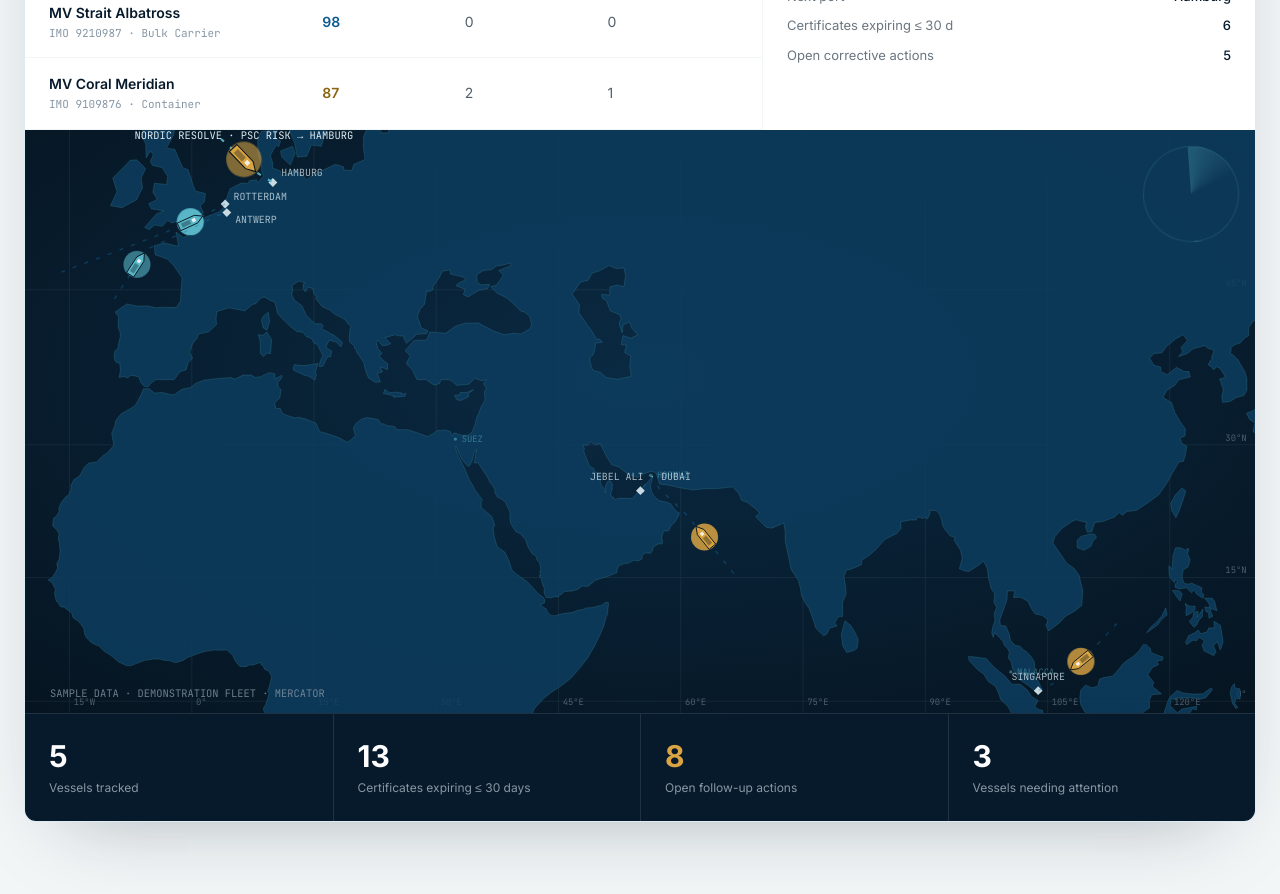
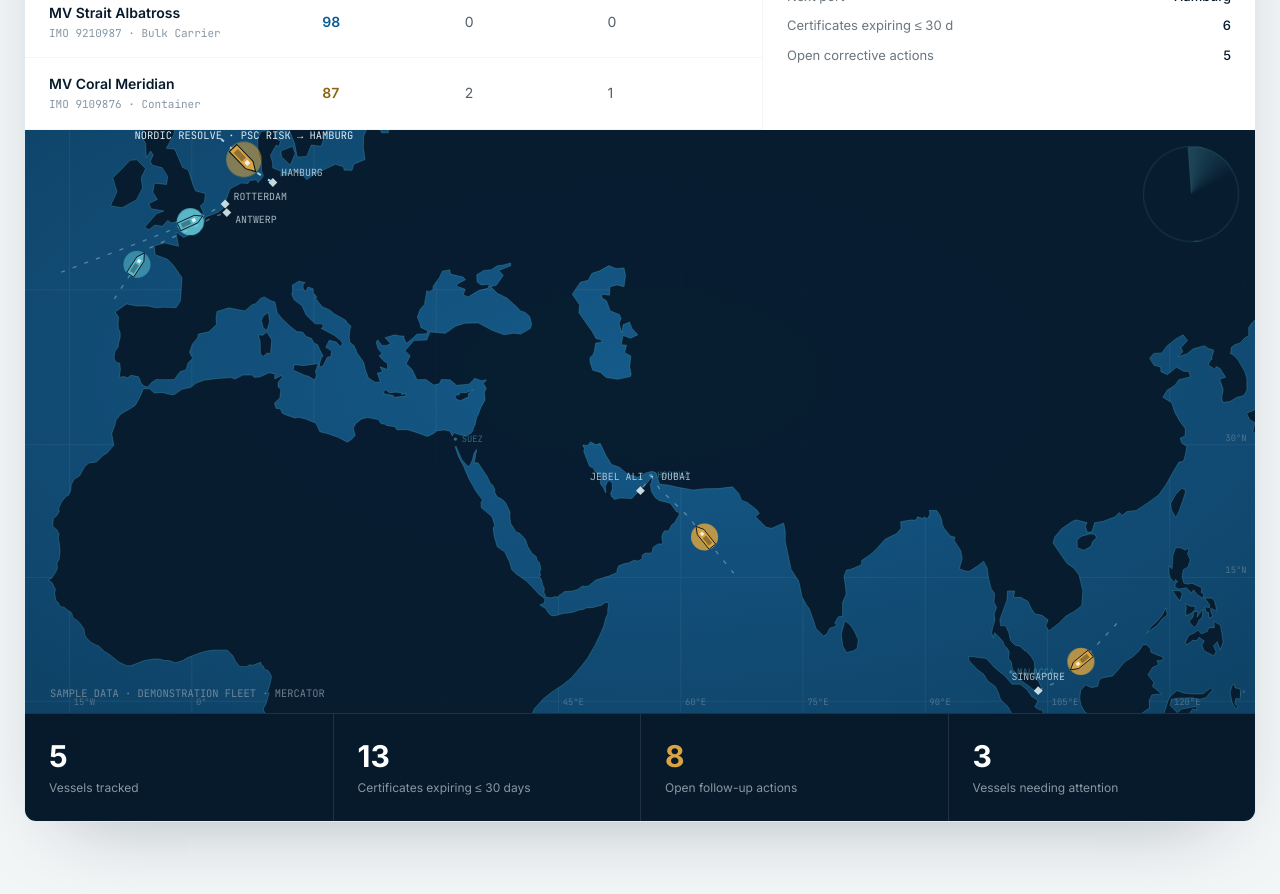
Before and after one commit to Mianmalol/matsu-site, a React (Vite) app: page / in a window 1280 px wide. Shown: the part 4500-5394 px from the top of the page. Built offline with nearby package versions, Linux system fonts and the light colour scheme.

Commit message:
Fleet chart: swap palette — lighter water, darker land
Land was lighter than the sea and read ambiguously; now water uses a
lighter ocean gradient and land the dark navy, with route strokes
brightened to hold contrast.

Co-Authored-By: Claude Fable 5 <noreply@anthropic.com>

```diff
--- a/src/sections/CommandDeck.tsx
+++ b/src/sections/CommandDeck.tsx
@@ -101,8 +101,8 @@ function FleetMap({ sel, onSelect }: { sel: string; onSelect: (id: string) => vo
       <svg viewBox={`0 0 ${MAP_W} ${MAP_H}`} className="w-full block" role="img" aria-label="Demonstration fleet chart — Mercator map from northwest Europe to Singapore with vessel positions and routes; selection follows the fleet table">
         <defs>
           <radialGradient id="seaDepth" cx="0.5" cy="0.42" r="0.9">
-            <stop offset="0" stopColor="#0a2a43" />
-            <stop offset="1" stopColor="#05101a" />
+            <stop offset="0" stopColor="#155a8a" />
+            <stop offset="1" stopColor="#0d3d5f" />
           </radialGradient>
         </defs>
         <rect width={MAP_W} height={MAP_H} fill="url(#seaDepth)" />
@@ -114,7 +114,7 @@ function FleetMap({ sel, onSelect }: { sel: string; onSelect: (id: string) => vo
           {GRATICULE.v.map(g => <text key={`vl${g.x}`} x={g.x + 4} y={MAP_H - 8}>{g.label}</text>)}
           {GRATICULE.h.map(g => <text key={`hl${g.y}`} x={MAP_W - 8} y={g.y - 4} textAnchor="end">{g.label}</text>)}
         </g>
-        <path d={LAND_PATH} fill="#0d3d5f" opacity="0.85" stroke="#59b7c8" strokeWidth="0.6" strokeOpacity="0.35" />
+        <path d={LAND_PATH} fill="#071a2c" opacity="0.95" stroke="#59b7c8" strokeWidth="0.7" strokeOpacity="0.4" />
         <g fontFamily="'JetBrains Mono', monospace" fontSize="8.5" fill="#59b7c8" opacity="0.5">
           {CHOKEPOINTS.map(c => (
             <g key={c.name}>
@@ -148,8 +148,8 @@ function FleetMap({ sel, onSelect }: { sel: string; onSelect: (id: string) => vo
                 strokeWidth={active ? 2 : 1.3}
                 strokeDasharray="4 8"
                 className="anim-route"
-                stroke={active ? '#59b7c8' : '#167db7'}
-                style={{ opacity: active ? 0.95 : 0.35, transition: 'opacity 0.4s ease' }}
+                stroke={active ? '#9fdcea' : '#bcd9e6'}
+                style={{ opacity: active ? 0.95 : 0.4, transition: 'opacity 0.4s ease' }}
               />
               <circle cx={geo.x} cy={geo.y} r="16" fill="transparent" />
               <circle className="anim-pulse-dot" cx={geo.x} cy={geo.y} r={active ? 17 : 13} fill={color} opacity={active ? 0.22 : 0.1} style={{ transition: 'opacity 0.4s ease', animationDelay: `${Number(v.id) * 0.5}s` }} />
```
